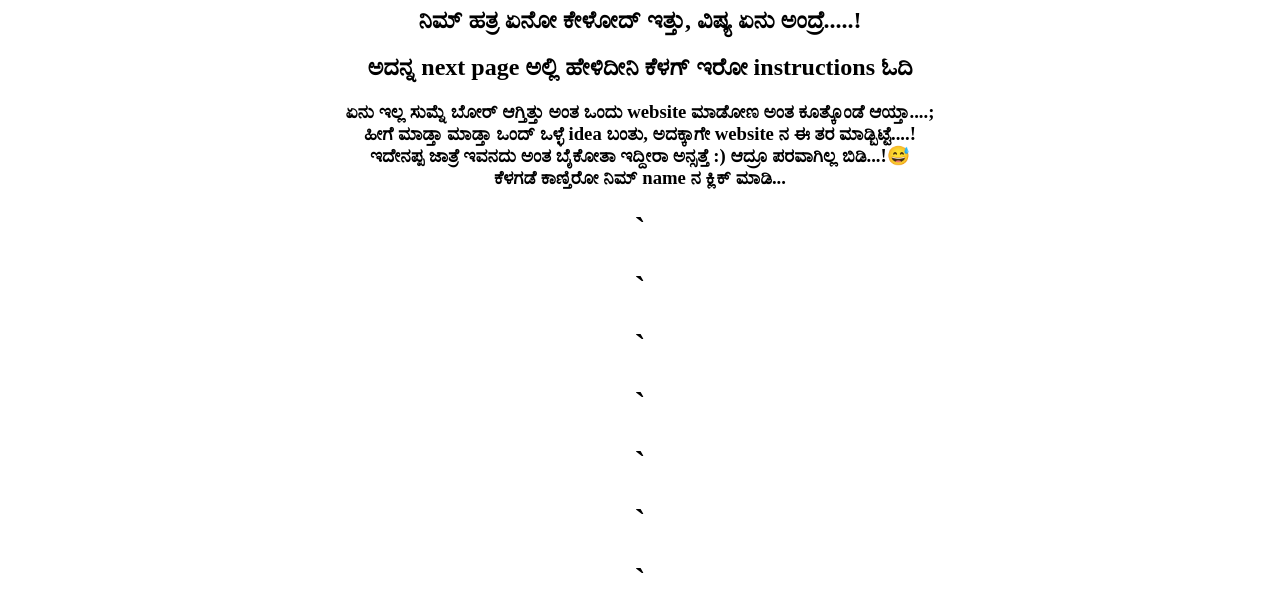
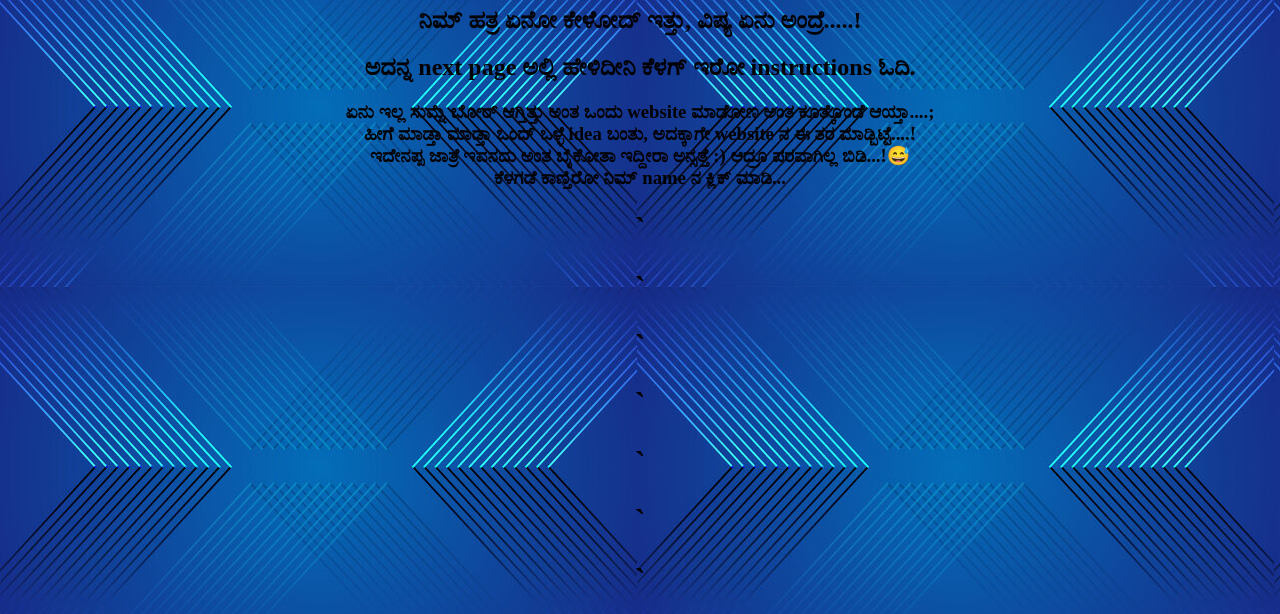
Before and after one commit to 057nbk/surprise, a plain HTML site: page index.html in a window 1280 px wide. Shown: the part 73-687 px from the top of the page. Drawn offline with Linux system fonts and the light colour scheme.

Commit message:
Update index.html

```diff
--- a/index.html
+++ b/index.html
@@ -12,10 +12,10 @@
     </style>
 </head>
 <html>
-<body style="text-align: center;" background="057nbk/surprise/img2.jpg">
+<body style="text-align: center;" background="img2.jpg">
 <b><h1 style="text-align: center; text-shadow: 10cm; ">Hello, Soukhya Rajendra Hegde ಅವರೆ</h1></b>
 <h2 style="text-align: center;">ನಿಮ್ ಹತ್ರ ಏನೋ ಕೇಳೋದ್ ಇತ್ತು, ವಿಷ್ಯ ಏನು ಅಂದ್ರೆ.....!</h2>
-<h2 style="text-align: center;">ಅದನ್ನ next page ಅಲ್ಲಿ ಹೇಳಿದೀನಿ ಕೆಳಗ್ ಇರೋ instructions ಓದಿ</h2>
+<h2 style="text-align: center;">ಅದನ್ನ next page ಅಲ್ಲಿ ಹೇಳಿದೀನಿ ಕೆಳಗ್ ಇರೋ instructions ಓದಿ.</h2>
 <h3 style="text-align: center;">ಏನು ಇಲ್ಲ ಸುಮ್ನೆ ಬೋರ್ ಆಗ್ತಿತ್ತು ಅಂತ ಒಂದು website ಮಾಡೋಣ
     ಅಂತ ಕೂತ್ಕೊಂಡೆ ಆಯ್ತಾ....;<br> ಹೀಗೆ ಮಾಡ್ತಾ ಮಾಡ್ತಾ ಒಂದ್ ಒಳ್ಳೆ idea ಬಂತು, ಅದಕ್ಕಾಗೇ website ನ ಈ ತರ ಮಾಡ್ಬಿಟ್ಟೆ....!<br>
     ಇದೇನಪ್ಪ ಜಾತ್ರೆ ಇವನದು ಅಂತ ಬೈಕೋತಾ ಇದ್ದೀರಾ ಅನ್ಸತ್ತೆ :) ಆದ್ರೂ ಪರವಾಗಿಲ್ಲ ಬಿಡಿ...!😅
```
